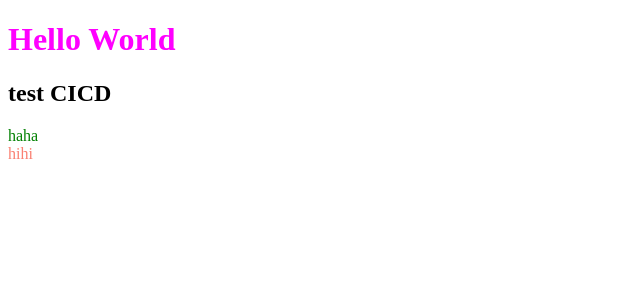
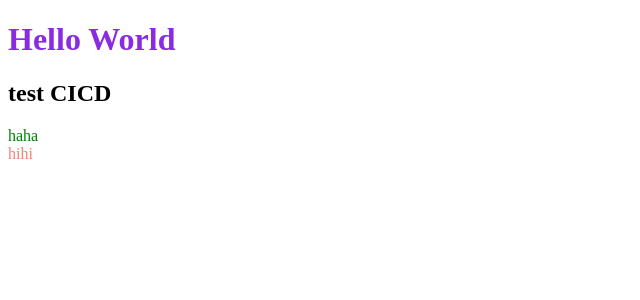
Before and after one commit to dirk122119/webpack_react_typescript_practice, a React app: page / in a window 1280 px wide. Shown: the top 300 px of the page, without its empty margins (0-640 px from the left). Built offline with nearby package versions, Linux system fonts and the light colour scheme; the HTML template or start-up script is replaced by a standard one.

Commit message:
test CICD

```diff
--- a/src/style.scss
+++ b/src/style.scss
@@ -5,5 +5,5 @@ main{
     }
 }
 h1 {
-    color: fuchsia;
+    color: blueviolet;
   }
```
Also changed, not shown: 1 other file (tests, documents, lock files or other folders).
